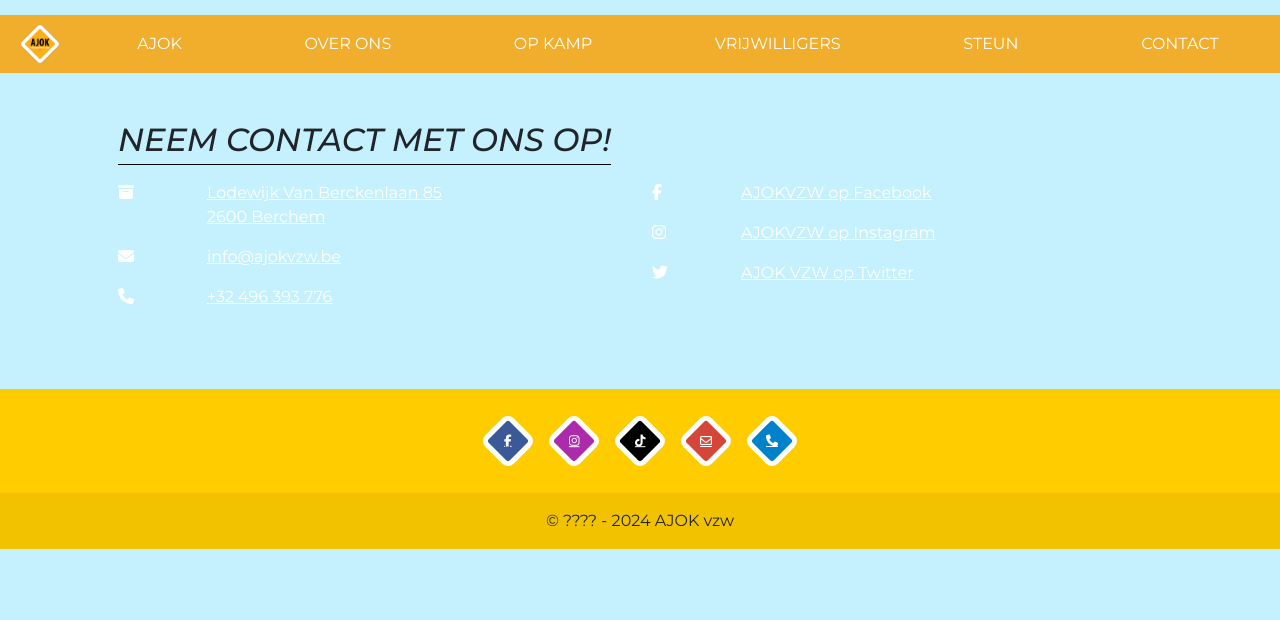
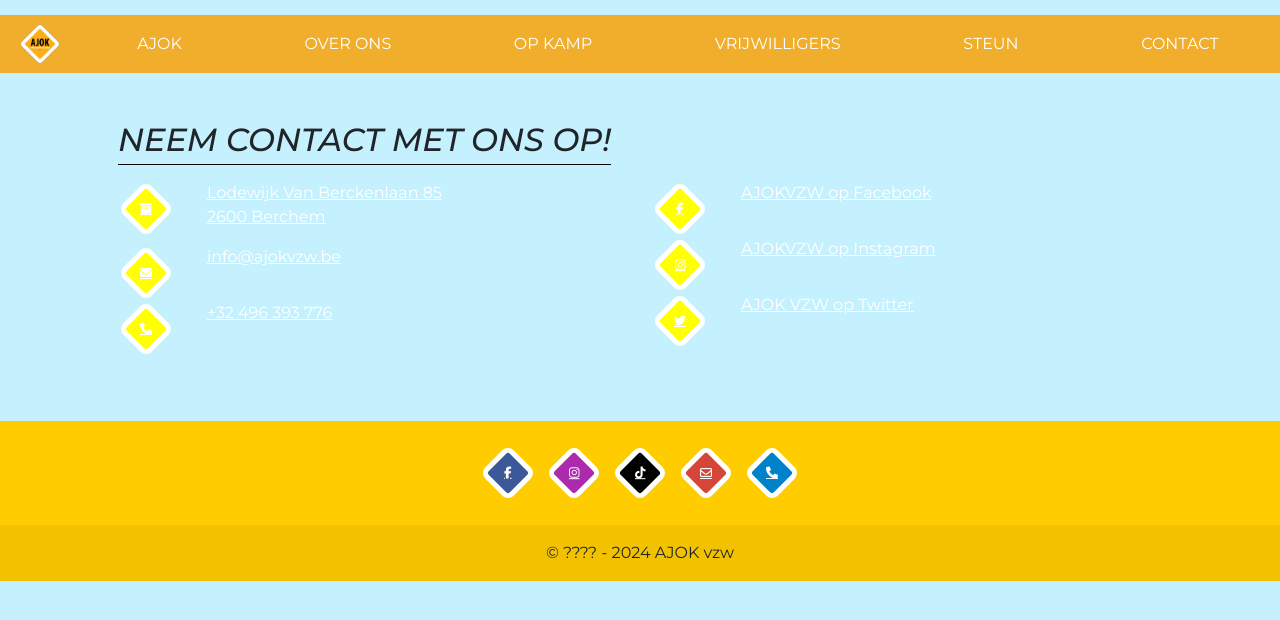
Before and after one commit to arnodeceuninck/ajok-website, a Jekyll site: the page built from contact.html, in a window 1280 px wide. Shown: the top 620 px of the page. Built offline with Jekyll 4.4.1, drawn with Linux system fonts in a browser that asks for light colours; nearby versions of some CDN libraries.

Commit message:
improve contact page - everything AJOK style logo

```diff
--- a/_includes/contact-item.html
+++ b/_includes/contact-item.html
@@ -1,6 +1,7 @@
 <div class="row">
   <div class="col-md-2">
-      <a href="{{ include.url }}"><i class="fa {{ include.icon }}"></i></a>
+    {% include socials-logo.html icon=include.icon color="#ffff00" link=include.url %}
+      <!-- <a href="{{ include.url }}"><i class="fa {{ include.icon }}"></i></a> -->
   </div>
   <div class="col-md-10">
       <a href="{{ include.url }}"><p>{{ include.description }}</p></a>
--- a/_includes/contact-items.html
+++ b/_includes/contact-items.html
@@ -1,29 +1,29 @@
 <div class='row'>
     <div class='col-md-6'>
         {% include contact-item.html
-            icon='fa-archive'
+            icon='fa fa-archive'
             description='Lodewijk Van Berckenlaan 85</br>2600 Berchem'
             url='https://maps.app.goo.gl/e1benh1Sir4K5sLh8' %}
         {% include contact-item.html
-            icon='fa-envelope'
+            icon='fa fa-envelope'
             description='info@ajokvzw.be'
             url='mailto:info@ajokvzw.be' %}
         {% include contact-item.html
-            icon='fa-phone'
+            icon='fa fa-phone'
             description='+32 496 393 776'
             url='tel:32 496 393 776' %}
     </div>
     <div class='col-md-6'>
         {% include contact-item.html
-            icon='fa-facebook'
+            icon='fa fa-facebook'
             description='AJOKVZW op Facebook'
             url='https://www.facebook.com/ajokvzw' %}
         {% include contact-item.html
-            icon='fa-instagram'
+            icon='fa fa-instagram'
             description='AJOKVZW op Instagram'
             url='https://www.instagram.com/ajokvzw/' %}
         {% include contact-item.html
-            icon='fa-twitter'
+            icon='fa fa-twitter'
             description='AJOK VZW op Twitter'
             url='https://twitter.com/ajokvzw' %}
     </div>
--- a/_includes/footer.html
+++ b/_includes/footer.html
@@ -5,28 +5,7 @@
       <section class="mb-4" style="display: flex; flex-wrap: wrap; gap: 10px; justify-content: center;">
 
         {% for item in site.data.socials %}
-            <!-- {{ item.name }} -->
-            <a
-                data-mdb-ripple-init
-                class="btn text-white btn-floating m-2"
-                style="
-                    background-color: {{ item.color }};
-                    transform: rotate(45deg);
-                    border: 5px solid white;
-                    width: 40px;
-                    height: 40px;
-                    padding: 0;
-                    display: flex;
-                    justify-content: center;
-                    align-items: center;
-                    text-align: center;
-                    border-radius: 20%; /* Adds round corners */
-                "
-                href="{{ item.link }}"
-                role="button"
-            >
-                <i class="{{ item.icon }}" style="transform: rotate(-45deg);"></i>
-            </a>
+              {% include socials-logo.html icon=item.icon color=item.color link=item.link %}
         {% endfor %}
 
       </section>
--- /dev/null
+++ b/_includes/socials-logo.html
@@ -0,0 +1,21 @@
+<a
+                data-mdb-ripple-init
+                class="btn text-white btn-floating m-2"
+                style="
+                    background-color: {{ include.color }};
+                    transform: rotate(45deg);
+                    border: 5px solid white;
+                    width: 40px;
+                    height: 40px;
+                    padding: 0;
+                    display: flex;
+                    justify-content: center;
+                    align-items: center;
+                    text-align: center;
+                    border-radius: 20%; /* Adds round corners */
+                "
+                href="{{ include.link }}"
+                role="button"
+            >
+                <i class="{{ include.icon }}" style="transform: rotate(-45deg);"></i>
+            </a>
```
